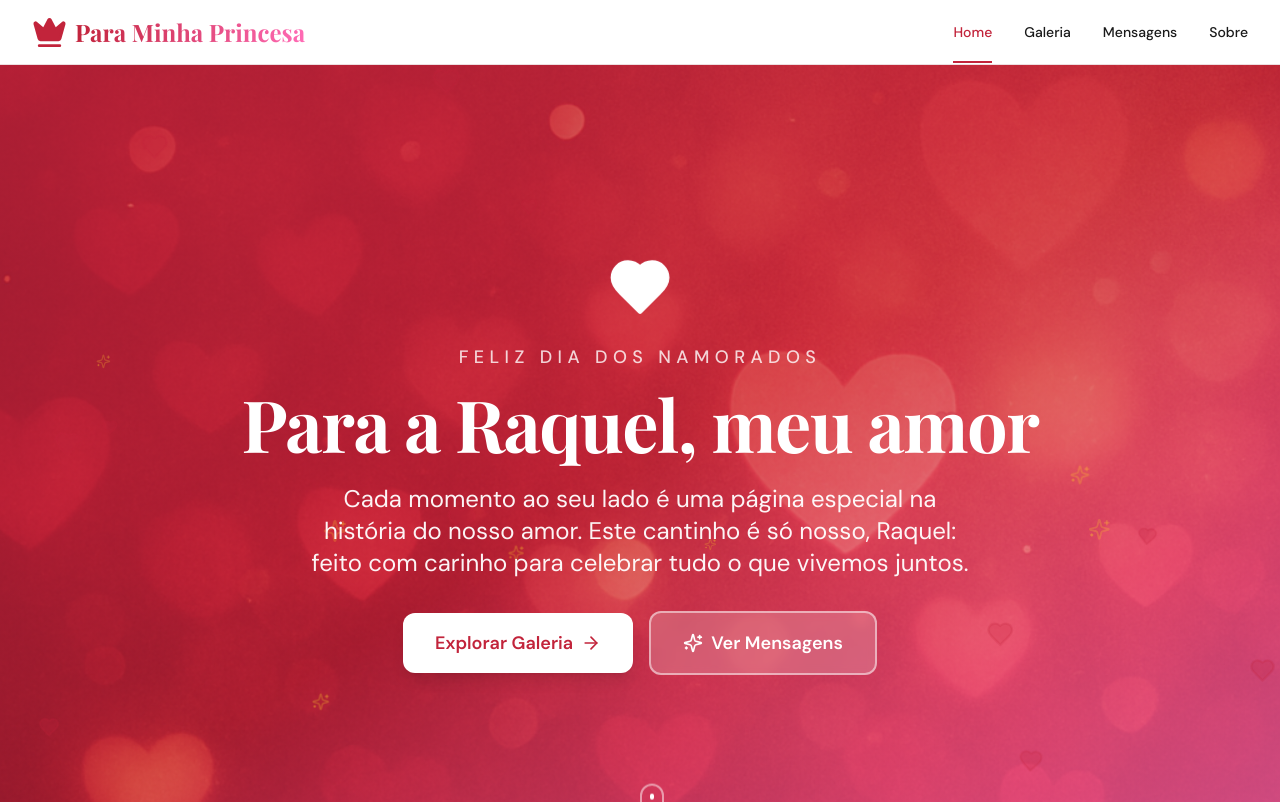
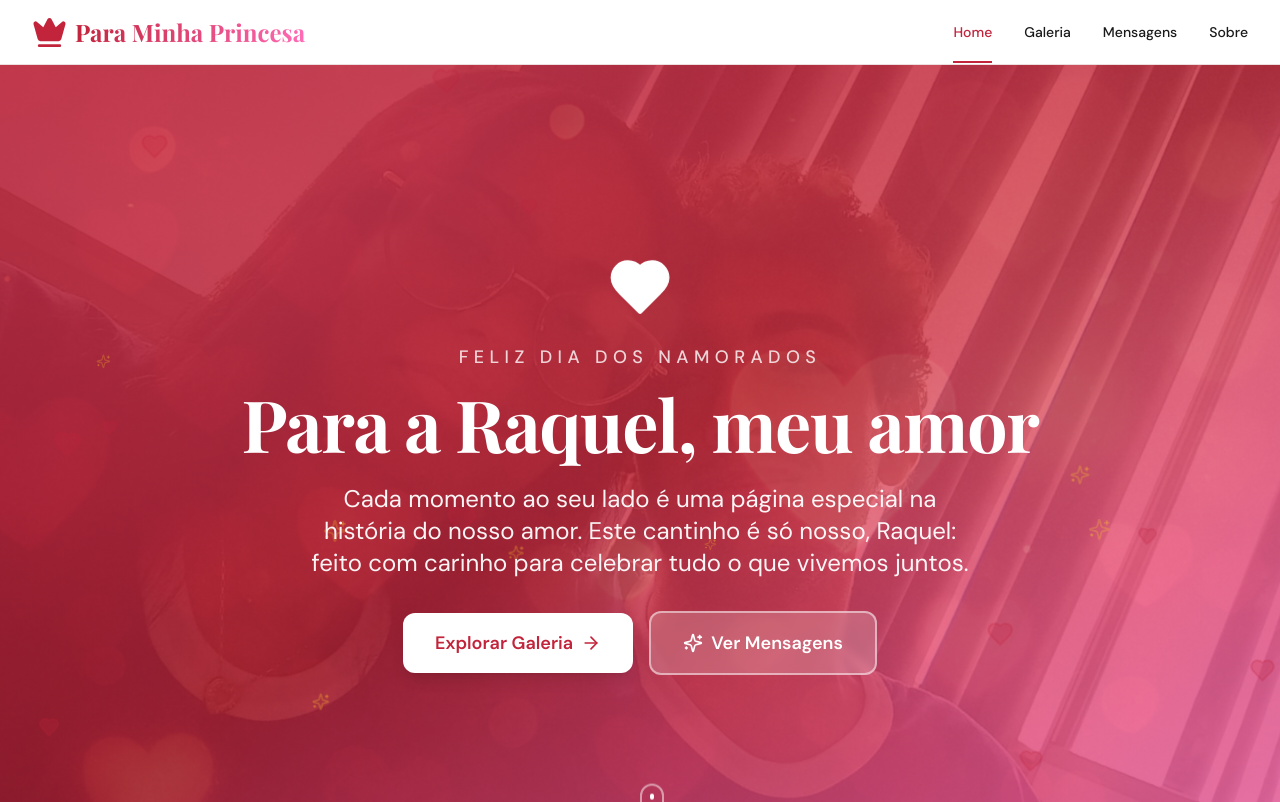
Before and after one commit to ATTXZC/minhavida, a React (Vite) app in the folder web/: page / in a window 1280 px wide. Shown: the top 802 px of the page. Built offline with nearby package versions, Linux system fonts and the light colour scheme.

Commit message:
feat: adjust image layering and styling on HomePage
Co-authored-by: Guilherme Melo <105309998+ATTXZC@users.noreply.github.com>

```diff
--- a/web/src/pages/HomePage.jsx
+++ b/web/src/pages/HomePage.jsx
@@ -30,12 +30,12 @@
               <img
                 src="/fundo-romantico.png"
                 alt="Fundo romântico com corações"
-                className="w-full h-full object-cover"
+                className="absolute inset-0 w-full h-full object-cover"
               />
                <img
                 src="/1.jpeg"
-                alt="Fundo romântico com corações"
-                className="w-full h-full object-cover"
+                alt="Nossa foto"
+                className="absolute inset-0 w-full h-full object-cover opacity-50"
               />
               <div className="absolute inset-0 bg-gradient-to-br from-primary/80 via-primary/60 to-secondary/70" />
             </div>
```
